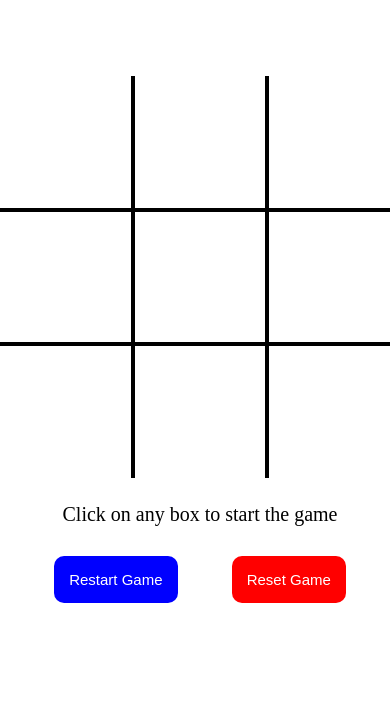
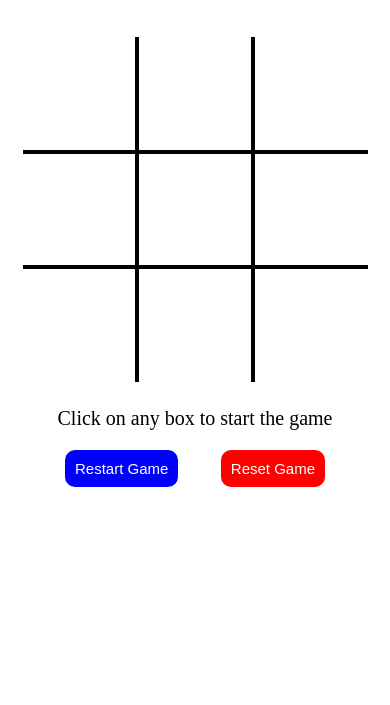
Before and after one commit to parth812004/Tic-Tac-Toe, a plain HTML site: page index.html in a window 390 px wide. Shown: the part 139-844 px from the top of the page. Drawn offline with Linux system fonts and the light colour scheme.

Commit message:
responsive

```diff
--- a/style.css
+++ b/style.css
@@ -90,3 +90,94 @@ div#turn {
     margin-top: 25px;
     font-size: 20px;
 }
+
+@media screen and (max-width: 768px) {
+    nav {
+        width: 100%;
+        display: flex;
+        background-color: black;
+        color: white;
+        padding: 5px 0px;
+        align-items: center;
+    }
+    nav p{
+        font-size: 30px;
+        padding:0px 20px;
+    }
+    #winCount{
+        padding-top: 30px;
+        font-weight: 700;
+        font-size: 30px;
+        display: flex;
+        justify-content: space-evenly;
+    }
+    #main{
+        margin-top:10px;
+    }
+    #winnerDiv{
+        margin:auto;
+        font-size: 50px;
+        text-align: center;
+        visibility: hidden;
+    }
+    #grid {
+        width: 345px;
+        height: 345px;
+        margin: auto;
+    }
+    #row{
+        display: flex;
+        background-color:black;
+    }
+    .col {
+        display: flex;
+        justify-content: center;
+        align-items: center;
+        padding: 10px;
+        width: 134px;
+        height: 115px;
+        background-color: white;
+        border: 2px solid black;
+        font-size: 60px;
+    }
+    .bt-0{
+        border-top:none;
+    }
+    .bl-0{
+        border-left:none;
+    }
+    .bb-0{
+        border-bottom:none;
+    }
+    .br-0{
+        border-right:none;
+    }
+    .extras {
+        margin-top: 20px;
+        display: flex;
+        justify-content: space-evenly;
+    }
+    button#reset {
+        background-color: red;
+        color: white;
+        padding: 10px;
+        border: none;
+        border-radius: 10px;
+        cursor: pointer;
+        font-size: 15px;
+    }
+    button#restart {
+        background-color: blue;
+        color:white;
+        padding: 10px;
+        border: none;
+        border-radius: 10px;
+        cursor: pointer;
+        font-size: 15px;
+    }
+    div#turn {
+        text-align: center;
+        margin-top: 25px;
+        font-size: 20px;
+    }
+}
```
